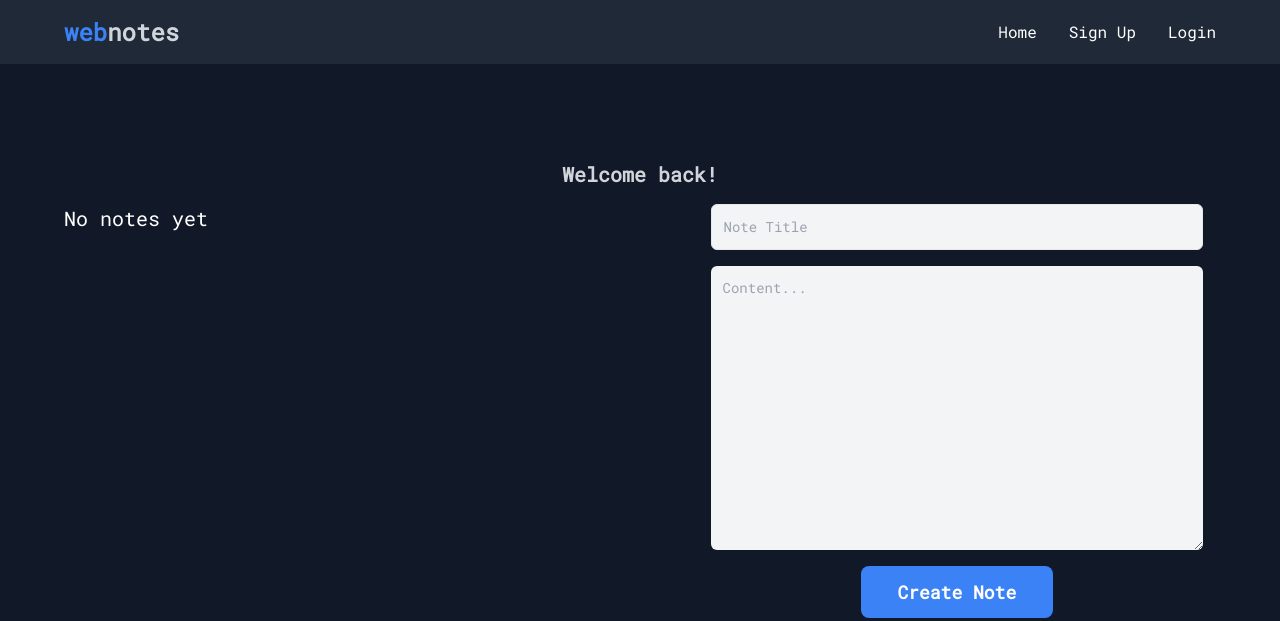
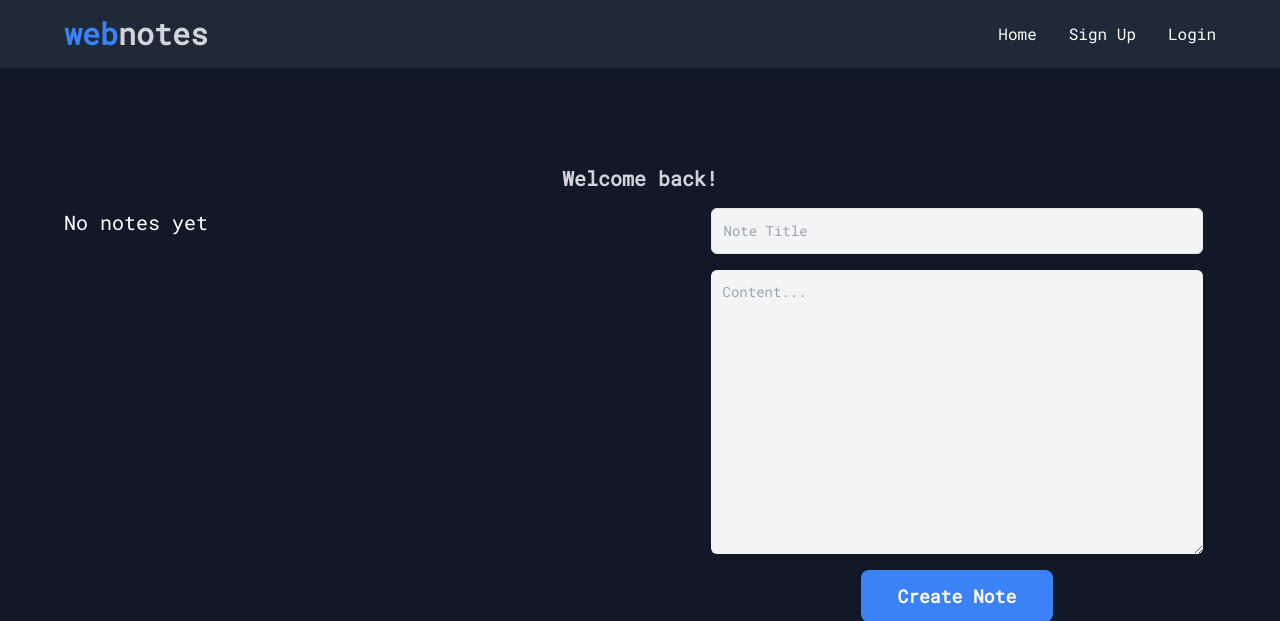
Before and after one commit to victorchiaka/note-webapp, a Python web app: template src/webapp/templates/home.html in a window 1280 px wide. Shown: the top 621 px of the page. Run offline with Jinja, Linux system fonts and the light colour scheme; the template is opened without the code that fills it, so the values that code supplies are empty.

Commit message:
resized header

```diff
--- a/src/webapp/static/dist/output.css
+++ b/src/webapp/static/dist/output.css
@@ -1380,4 +1380,9 @@ video {
     font-size: 1.25rem;
     line-height: 1.75rem;
   }
+
+  .md\:text-3xl{
+    font-size: 1.875rem;
+    line-height: 2.25rem;
+  }
 }
--- a/src/webapp/templates/base.html
+++ b/src/webapp/templates/base.html
@@ -9,7 +9,7 @@
 <body class="bg-gray-900 text-white">
   <header class="bg-gray-800 py-4">
     <nav class="w-[90%] mx-auto flex justify-between relative items-center">
-      <a href="/" class="text-blue-500 text-2xl font-bold">web<span class="text-gray-300">notes</span></a>
+      <a href="/" class="text-blue-500 font-bold text-2xl md:text-3xl">web<span class="text-gray-300">notes</span></a>
       <div class="hidden md:flex space-x-8">
         {% if user.is_authenticated %}
           <a href="/" class="my-2 hover:text-gray-300">Home</a>
```
